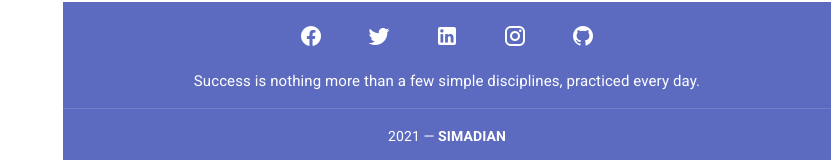
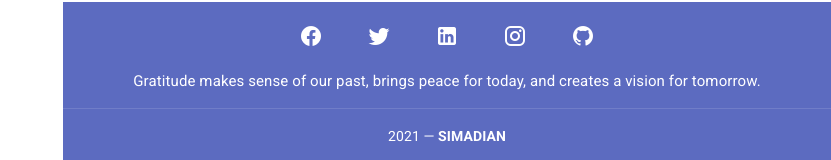
Before and after one commit to jhabarsingh/SIMADIAN, a Vue app in the folder simadianfrontend/: page /home in a window 1280 px wide. Shown: the part 3119-3279 px from the top of the page, without its empty margins (449-1280 px from the left). Built offline with nearby package versions, Linux system fonts and the light colour scheme.

Commit message:
Changed Footer Qute

```diff
--- a/simadianfrontend/src/components/Footer.vue
+++ b/simadianfrontend/src/components/Footer.vue
@@ -54,7 +54,7 @@
           'https://www.instagram.com/bhatijhabarsingh/',
           'https://github.com/jhabarsingh/SIMADIAN'
       ],
-      footer: "Success is nothing more than a few simple disciplines, practiced every day."
+      footer: "Gratitude makes sense of our past, brings peace for today, and creates a vision for tomorrow."
     }),
 
     methods: {
```
